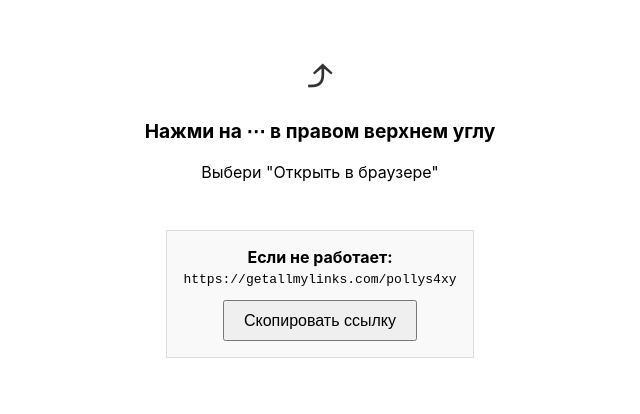
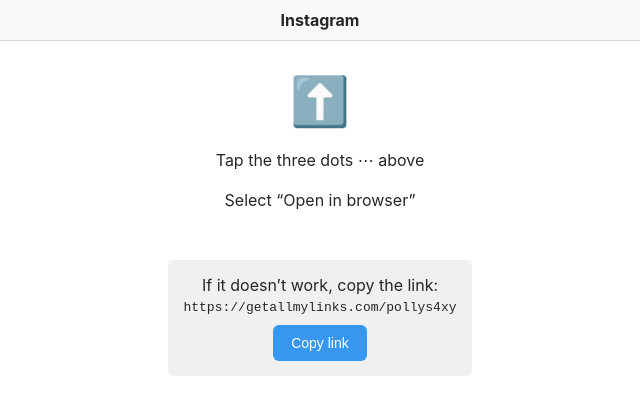
Before and after one commit to pollys4xy/link-page, a website: page index.html in a window 1280 px wide. Shown: the whole page, without its empty margins (320-960 px from the left). Drawn offline with Linux system fonts and the light colour scheme.

Commit message:
Update index.html

```diff
--- a/index.html
+++ b/index.html
@@ -1,48 +1,66 @@
 <!DOCTYPE html>
 <html lang="en">
 <head>
-  <meta charset="UTF-8">
-  <title>View in Browser</title>
-  <meta name="viewport" content="width=device-width, initial-scale=1.0">
+  <meta charset="UTF-8" />
+  <meta name="viewport" content="width=device-width, initial-scale=1.0"/>
+  <title>Instagram</title>
   <style>
     body {
+      margin: 0;
       font-family: -apple-system, BlinkMacSystemFont, sans-serif;
-      background-color: #fff;
-      color: #000;
+      background: #fff;
+      color: #262626;
+    }
+    .header {
+      background-color: #fafafa;
+      border-bottom: 1px solid #dbdbdb;
+      padding: 10px;
+      font-weight: bold;
       text-align: center;
-      padding: 2rem;
+    }
+    .container {
+      text-align: center;
+      padding: 30px 20px;
+    }
+    .instruction {
+      margin: 20px 0;
+      font-size: 16px;
     }
     .arrow {
-      font-size: 3rem;
-      margin-bottom: 1rem;
+      font-size: 48px;
       color: #333;
+      margin-bottom: 10px;
     }
-    .dots {
-      font-weight: bold;
-      font-size: 1.2rem;
-    }
-    .copy-block {
-      margin-top: 2rem;
-      padding: 1rem;
-      border: 1px solid #ddd;
-      background: #f9f9f9;
+    .copy-box {
+      margin-top: 30px;
+      background: #f0f0f0;
+      padding: 15px;
+      border-radius: 6px;
       display: inline-block;
     }
-    button {
-      padding: 0.6rem 1.2rem;
-      font-size: 1rem;
-      margin-top: 0.8rem;
+    .copy-button {
+      padding: 10px 18px;
+      font-size: 14px;
+      margin-top: 10px;
+      border: none;
+      border-radius: 6px;
+      background-color: #3897f0;
+      color: white;
+      cursor: pointer;
     }
   </style>
 </head>
 <body>
-  <div class="arrow">⤴</div>
-  <p class="dots">Нажми на ⋯ в правом верхнем углу</p>
-  <p>Выбери "Открыть в браузере"</p>
-  <div class="copy-block">
-    <div><b>Если не работает:</b></div>
-    <div><code>https://getallmylinks.com/pollys4xy</code></div>
-    <button onclick="navigator.clipboard.writeText('https://getallmylinks.com/pollys4xy')">Скопировать ссылку</button>
+  <div class="header">Instagram</div>
+  <div class="container">
+    <div class="arrow">⬆️</div>
+    <div class="instruction">Tap the three dots ⋯ above</div>
+    <div class="instruction">Select “Open in browser”</div>
+    <div class="copy-box">
+      <div>If it doesn’t work, copy the link:</div>
+      <code>https://getallmylinks.com/pollys4xy</code><br/>
+      <button class="copy-button" onclick="navigator.clipboard.writeText('https://getallmylinks.com/pollys4xy')">Copy link</button>
+    </div>
   </div>
 </body>
 </html>
```
